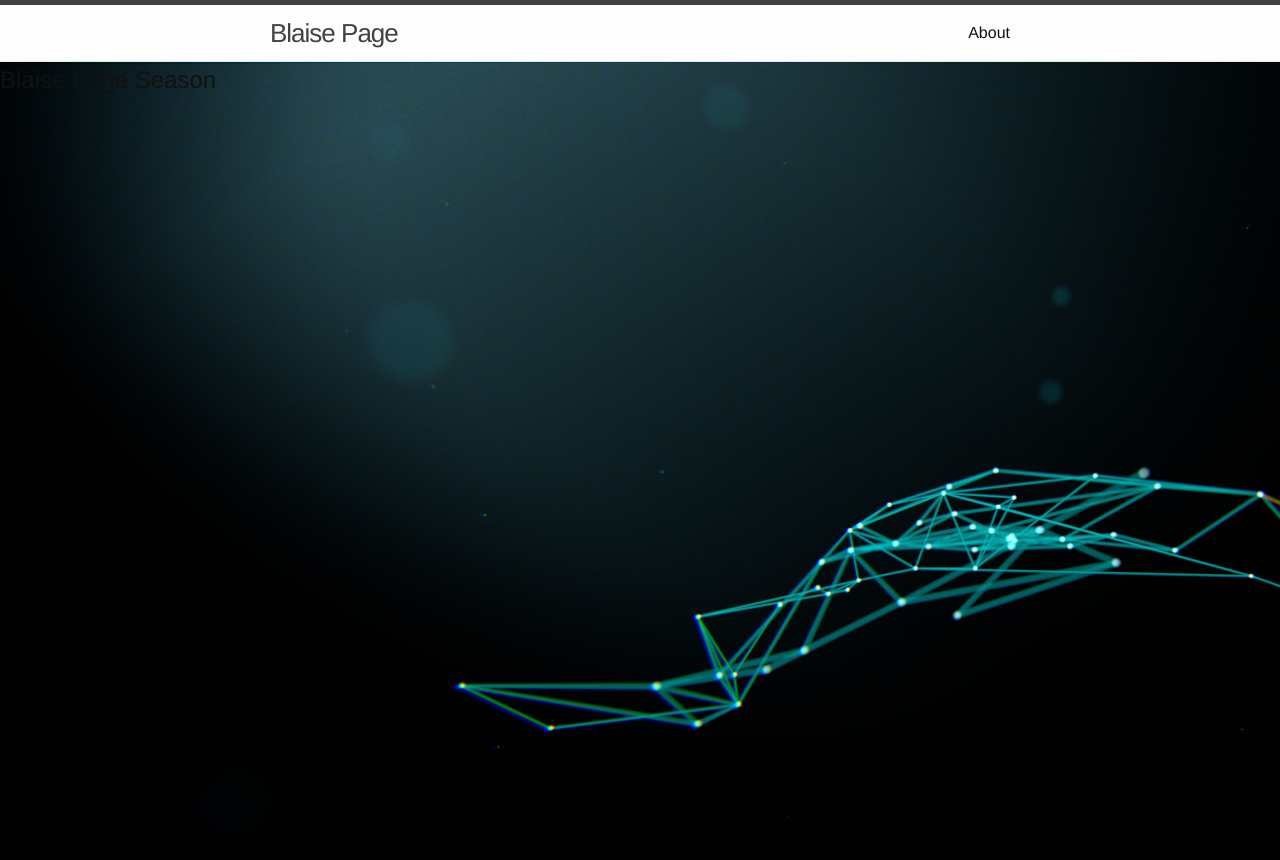
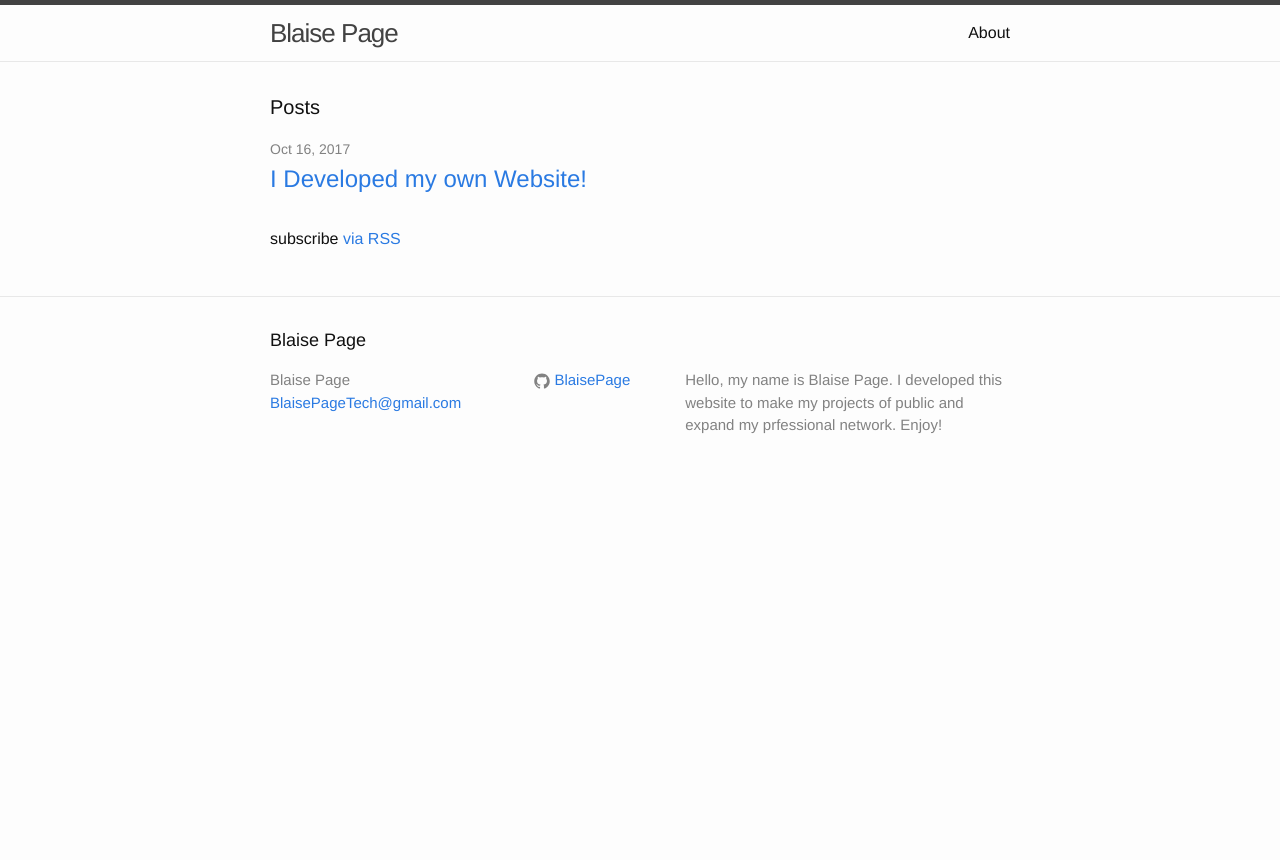
Before and after one commit to BlaisePage/BlaisePage.github.io, a Jekyll site: the page built from index.html, in a window 1280 px wide and 900 px high. Shown: the top 860 px of the window. Built offline with Jekyll 4.4.1, drawn with Linux system fonts in a browser that asks for light colours.

Commit message:
Update default.html

```diff
--- a/_layouts/default.html
+++ b/_layouts/default.html
@@ -6,7 +6,6 @@
 <body>
 
     {% include header.html %}
-    {% include hero.html %}
 
     <div class="page-content">
       <div class="wrapper">
```
